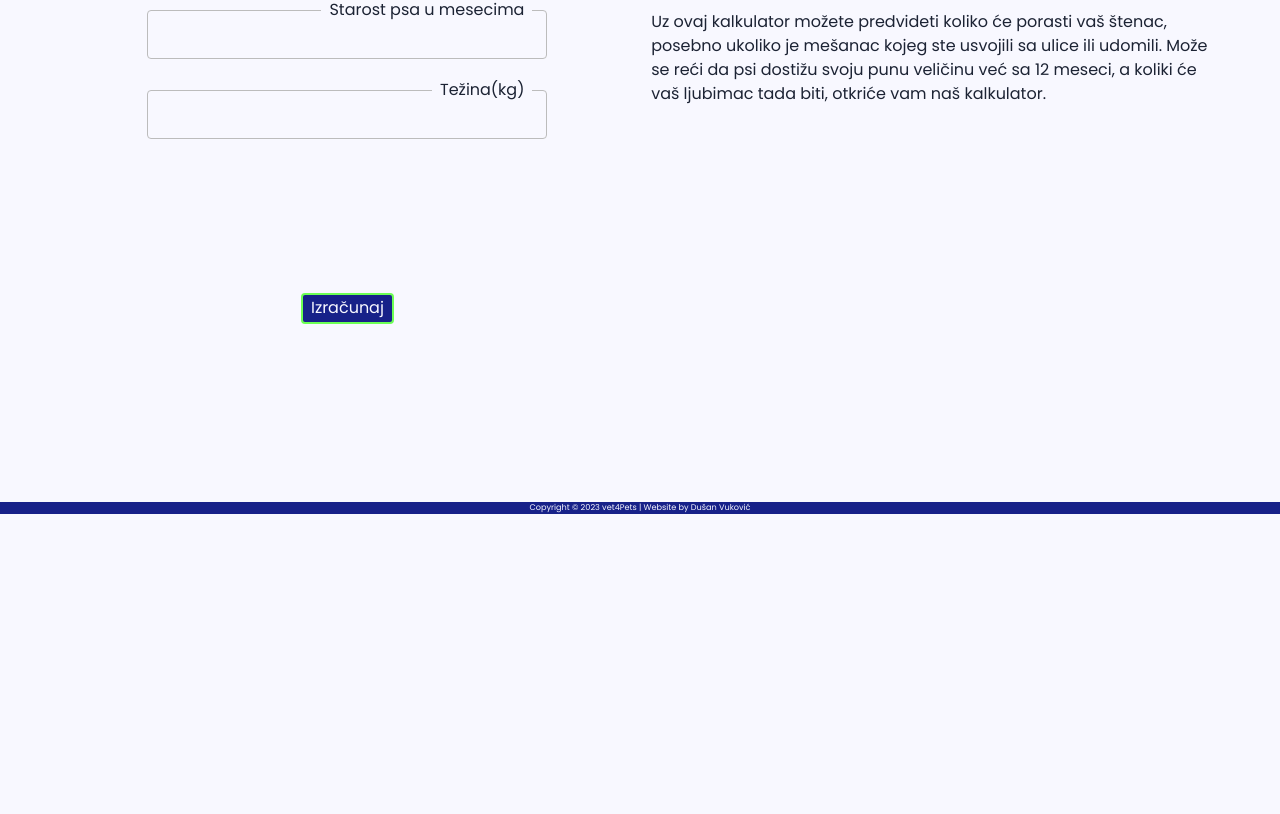
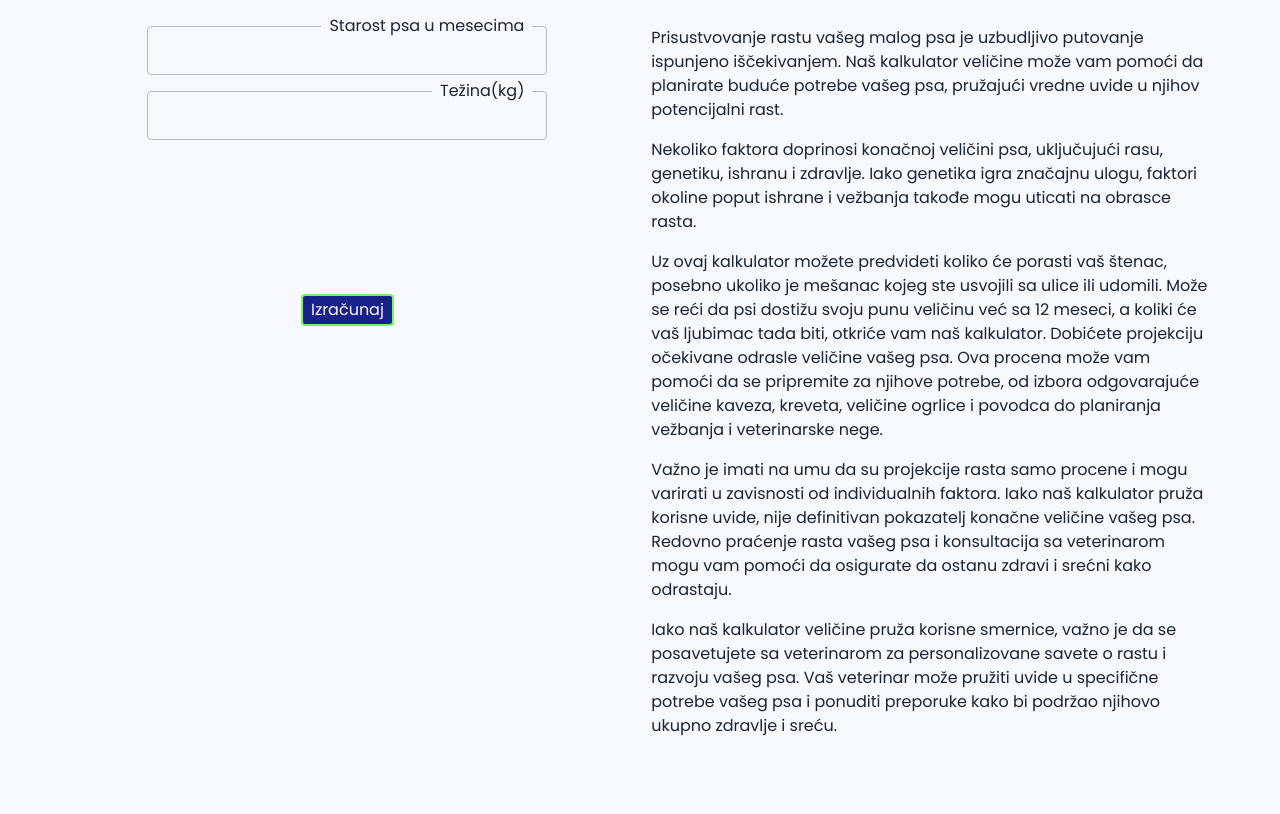
Before and after one commit to vukovicdusan/vet4pets, a Next.js app: page /kalkulator-rast in a window 1280 px wide. Shown: the part 286-1100 px from the top of the page. Before the commit the page ends 800 px from the top, so only its background shows below. Built offline with nearby package versions, Linux system fonts and the light colour scheme.

Commit message:
Added content to the SizeCalculator

```diff
--- a/components/calculators/chocolate-calculator/ChocolateCalculator.module.css
+++ b/components/calculators/chocolate-calculator/ChocolateCalculator.module.css
@@ -2,6 +2,7 @@
   composes: stack from "@/styles/Stack.module.css";
   --stack-align: center;
   color: var(--text-dark);
+  margin-top: var(--s0);
 }
 
 .stack > * + * {
--- a/components/calculators/size-calculator/SizeCalculator.jsx
+++ b/components/calculators/size-calculator/SizeCalculator.jsx
@@ -79,10 +79,41 @@ const SizeCalculator = () => {
         </form>
         <div className={`${styles.infoStack} ${styles.stack}`}>
           <p>
+            Prisustvovanje rastu vašeg malog psa je uzbudljivo putovanje
+            ispunjeno iščekivanjem. Naš kalkulator veličine može vam pomoći da
+            planirate buduće potrebe vašeg psa, pružajući vredne uvide u njihov
+            potencijalni rast.
+          </p>
+          <p>
+            Nekoliko faktora doprinosi konačnoj veličini psa, uključujući rasu,
+            genetiku, ishranu i zdravlje. Iako genetika igra značajnu ulogu,
+            faktori okoline poput ishrane i vežbanja takođe mogu uticati na
+            obrasce rasta.
+          </p>
+          <p>
             Uz ovaj kalkulator možete predvideti koliko će porasti vaš štenac,
             posebno ukoliko je mešanac kojeg ste usvojili sa ulice ili udomili.
             Može se reći da psi dostižu svoju punu veličinu već sa 12 meseci, a
             koliki će vaš ljubimac tada biti, otkriće vam naš kalkulator.
+            Dobićete projekciju očekivane odrasle veličine vašeg psa. Ova
+            procena može vam pomoći da se pripremite za njihove potrebe, od
+            izbora odgovarajuće veličine kaveza, kreveta, veličine ogrlice i
+            povodca do planiranja vežbanja i veterinarske nege.
+          </p>
+          <p>
+            Važno je imati na umu da su projekcije rasta samo procene i mogu
+            varirati u zavisnosti od individualnih faktora. Iako naš kalkulator
+            pruža korisne uvide, nije definitivan pokazatelj konačne veličine
+            vašeg psa. Redovno praćenje rasta vašeg psa i konsultacija sa
+            veterinarom mogu vam pomoći da osigurate da ostanu zdravi i srećni
+            kako odrastaju.
+          </p>
+          <p>
+            Iako naš kalkulator veličine pruža korisne smernice, važno je da se
+            posavetujete sa veterinarom za personalizovane savete o rastu i
+            razvoju vašeg psa. Vaš veterinar može pružiti uvide u specifične
+            potrebe vašeg psa i ponuditi preporuke kako bi podržao njihovo
+            ukupno zdravlje i sreću.
           </p>
         </div>
       </div>
--- a/components/calculators/size-calculator/SizeCalculator.module.css
+++ b/components/calculators/size-calculator/SizeCalculator.module.css
@@ -2,6 +2,7 @@
   composes: stack from "@/styles/Stack.module.css";
   --stack-align: center;
   color: var(--text-dark);
+  margin-top: var(--s0);
 }
 
 .stack > * + * {
--- a/pages/kalkulator-rast.jsx
+++ b/pages/kalkulator-rast.jsx
@@ -1,4 +1,5 @@
 import SizeCalculator from "@/components/calculators/size-calculator/SizeCalculator";
+import Contact from "@/components/contact/Contact";
 import Region from "@/components/layout/Region";
 import Wrapper from "@/components/layout/Wrapper";
 import Head from "next/head";
@@ -20,6 +21,7 @@ const dogSizeCalculator = () => {
         <Wrapper>
           <SizeCalculator></SizeCalculator>
         </Wrapper>
+        <Contact shapedivider={false} title={false}></Contact>
       </Region>
     </>
   );
```
